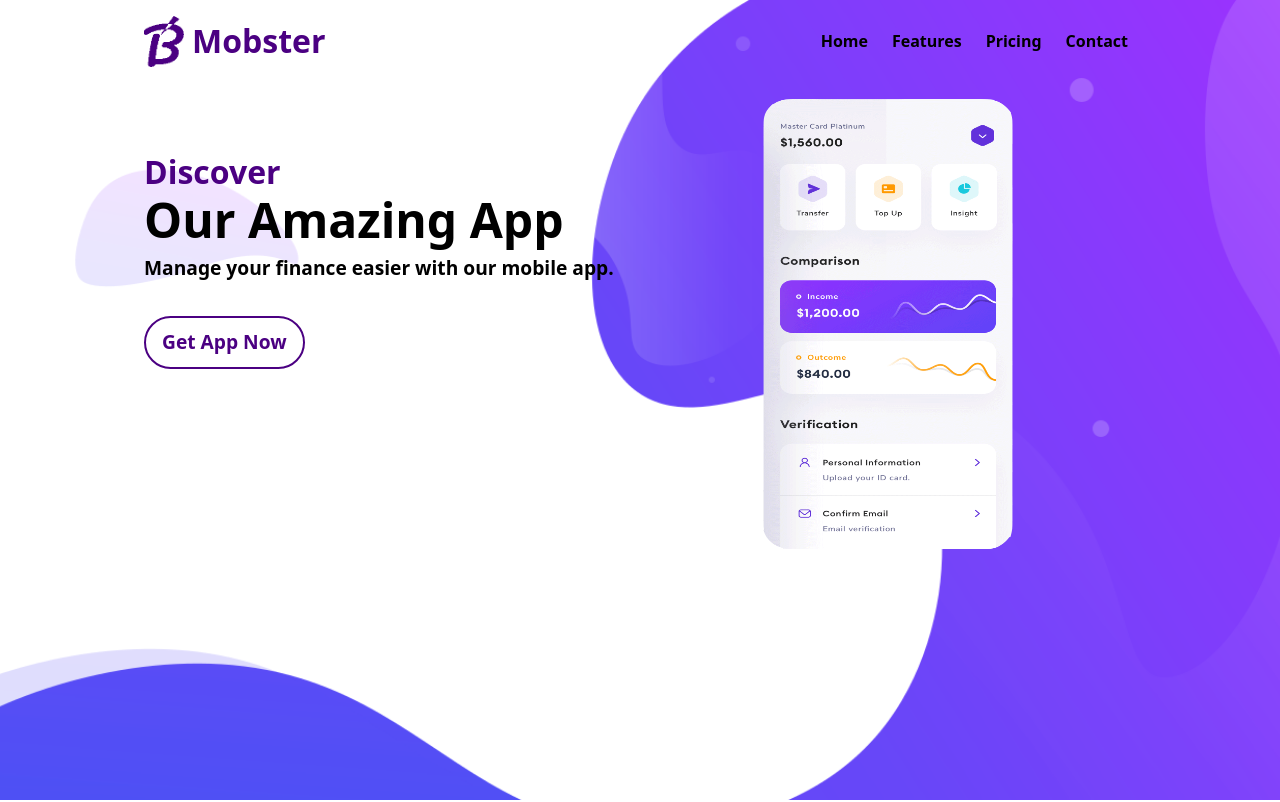
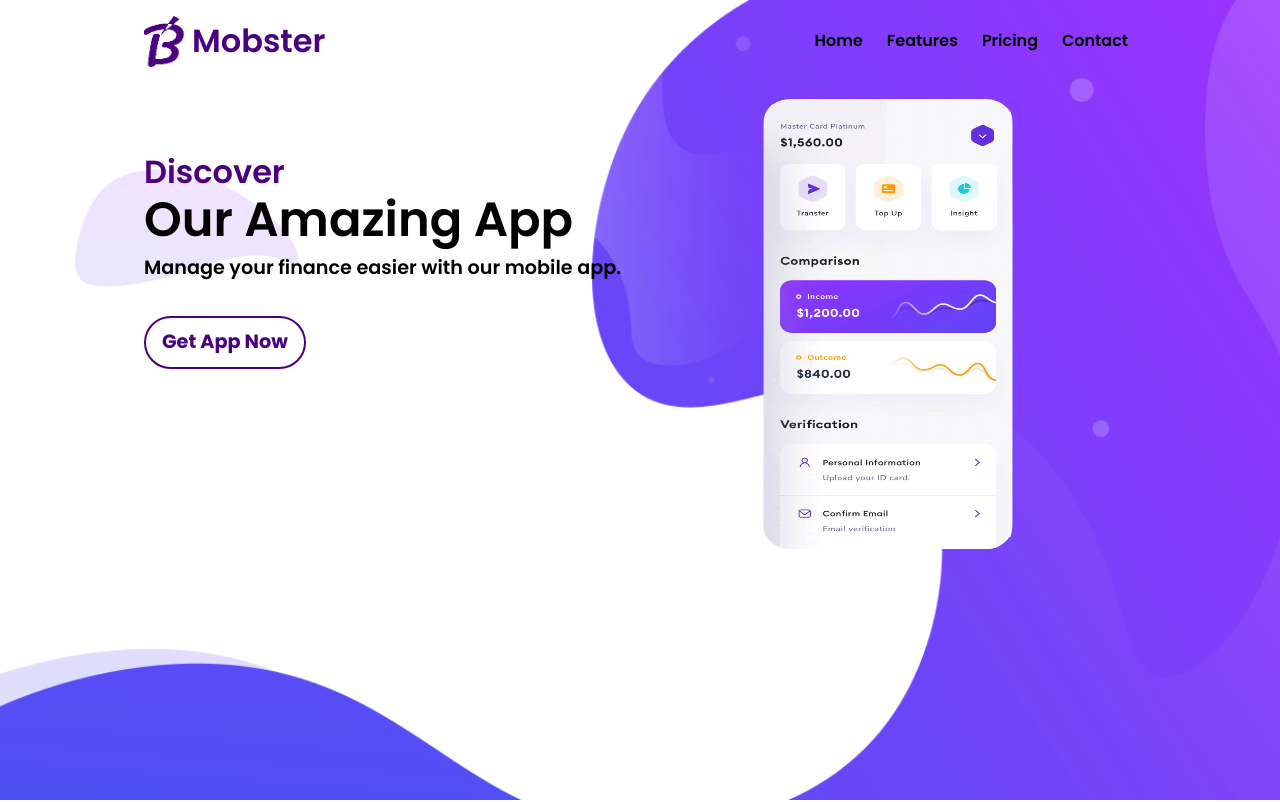
Before and after one commit to BahaaAldein10/Mobster, a Next.js app: page / in a window 1280 px wide. Shown: the top 802 px of the page. Built offline with nearby package versions, Linux system fonts and the light colour scheme.

Commit message:
first commit

```diff
--- a/src/app/layout.tsx
+++ b/src/app/layout.tsx
@@ -1,5 +1,11 @@
+import type { Metadata } from "next";
+import { Poppins } from "next/font/google";
 import "./globals.css";
-import type { Metadata } from "next";
+
+const poppins = Poppins({
+  subsets: ["latin"],
+  weight: ["400", "500", "600", "700"],
+});
 
 export const metadata: Metadata = {
   title: "Mobster",
@@ -16,7 +22,7 @@
 }) {
   return (
     <html>
-      <body>{children}</body>
+      <body className={poppins.className}>{children}</body>
     </html>
   );
 }
```
Also changed, not shown: package.json (+4 -4 lines), 1 other file (tests, documents, lock files or other folders).
